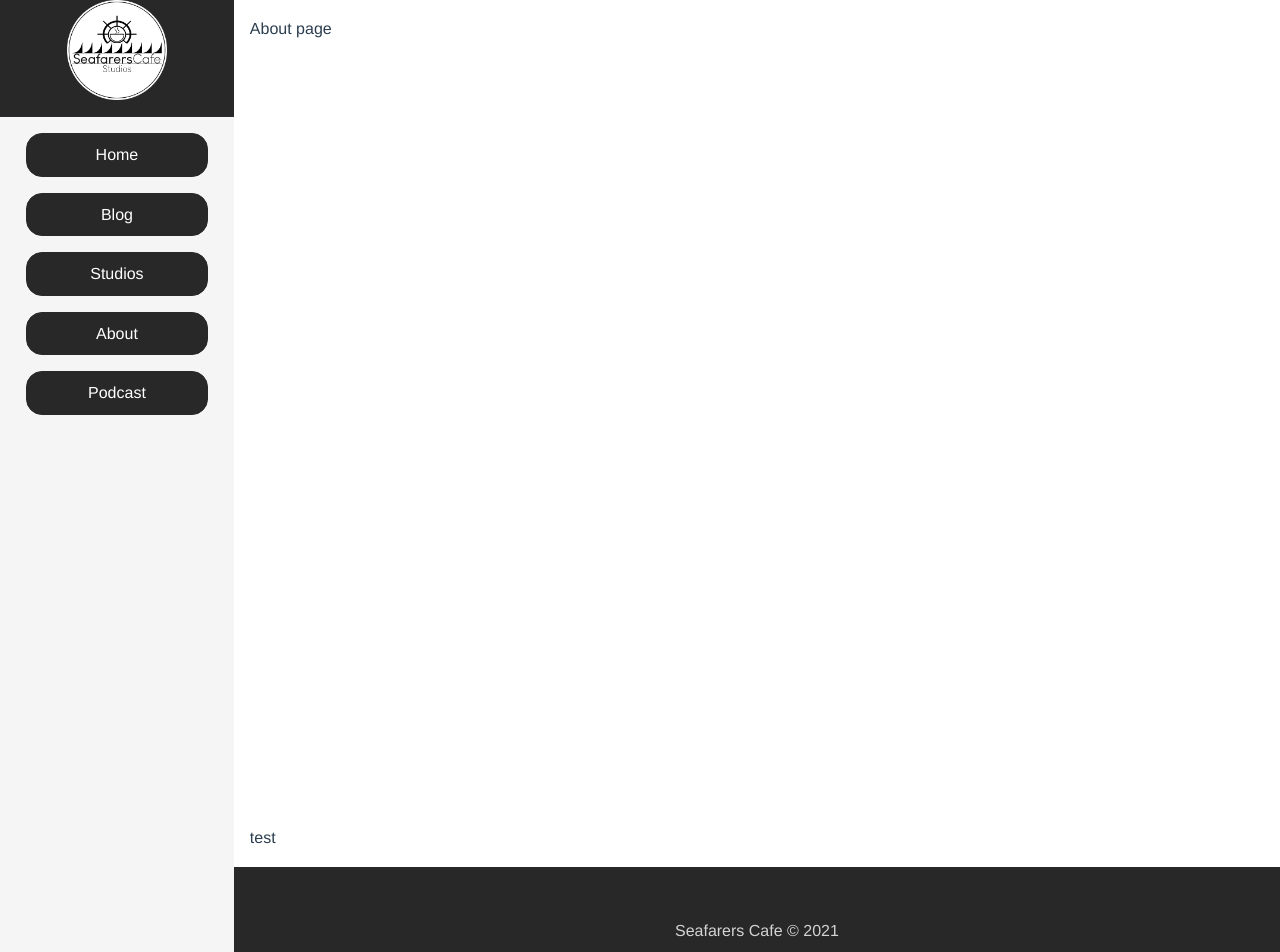
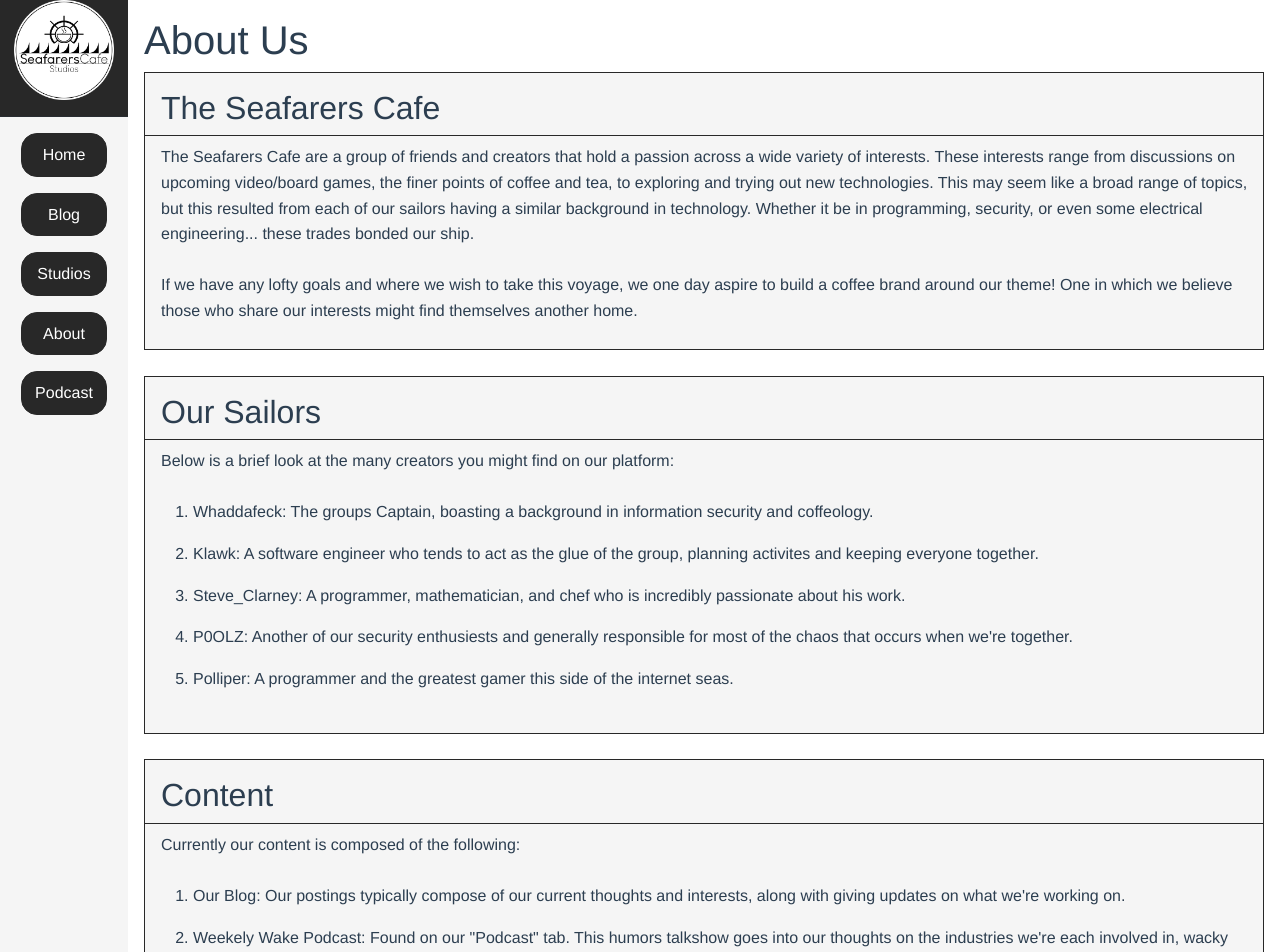
Before and after one commit to Matthew-Klawitter/SeafarersCafeSite, a Vue app in the folder app/frontend/: page /about in a window 1280 px wide. Shown: the top 952 px of the page. Built offline with nearby package versions, Linux system fonts and the light colour scheme.

Commit message:
rm old files, finished about us page

```diff
--- a/app/frontend/src/components/admin/footer/AdminFooter.vue
+++ /dev/null
@@ -1,28 +0,0 @@
-<template>
-  <footer>
-    <p>{{ copyright }}</p>
-    <p>{{ creator }}</p>
-  </footer>
-</template>
-
-<script>
-export default {
-  data() {
-    return {
-      copyright: 'Seafarers Cafe © 2020',
-      creator: 'Created by Matthew Klawitter'
-    }
-  }
-}
-</script>
-
-<style scoped>
-  footer {
-    clear: both;
-    position: relative;
-    height: 200px;
-    width: 100%;
-    background-color: lightblue;
-    text-align: center;
-  }
-</style>
--- a/app/frontend/src/components/admin/header/AdminHeader.vue
+++ /dev/null
@@ -1,55 +0,0 @@
-<template>
-  <header>
-    <div id="home-header-title">
-      <h1> {{ title }} </h1>
-    </div>
-    <div id="home-header-navbar">
-      <ul>
-        <li><router-link to="/admin/adminblog">Blog Posts</router-link></li>
-        <li><router-link to="/admin/photos">Photos</router-link></li>
-        <li><router-link to="/admin/projects">Projects</router-link></li>
-        <li><router-link to="/admin/tags">Tags</router-link></li>
-        <li><router-link to="/admin/accounts">Accounts</router-link></li>
-      </ul>
-    </div>
-  </header>
-</template>
-
-<script>
-
-
-export default {
-  props: {
-    title: String
-  }
-}
-</script>
-
-<style scoped>
-  #home-header-title h1{
-    text-align: center;
-  }
-
-  header {
-    background-color: lightblue;
-    left: 0;
-    bottom: 0;
-    display: grid;
-    text-align: left;
-  }
-
-  ul {
-    list-style-type: none;
-    text-align: center;
-    padding: 0;
-  }
-
-  li {
-    padding-left: .5em;
-    padding-right: .5em;
-  }
-
-  #home-header-navbar ul li {
-    border-bottom: 2px solid black;
-  }
-</style>
--- a/app/frontend/src/views/admin/Admin.vue
+++ b/app/frontend/src/views/admin/Admin.vue
@@ -2,7 +2,7 @@
   <div id="admin">
     <div class="col">
       <div class="left">
-        <Header title="Administration"/>
+        <!-- <Header title="Administration"/> -->
       </div>
       <div class="right">
         <div class="content">
@@ -10,21 +10,21 @@
         </div>
       </div>
     </div>
-    <Footer/>
+    <!-- <Footer/> -->
   </div>
 </template>
 
 <script>
-import Header from '@/components/admin/header/AdminHeader.vue';
-import Footer from '@/components/admin/footer/AdminFooter.vue';
+// import Header from '@/components/admin/header/AdminHeader.vue';
+// import Footer from '@/components/admin/footer/AdminFooter.vue';
 
-export default {
-  name: 'Admin',
-  components: {
-    Header,
-    Footer
-  }
-}
+// export default {
+//   name: 'Admin',
+//   components: {
+//     Header,
+//     Footer
+//   }
+// }
 </script>
 
 <style scoped>
--- a/app/frontend/src/views/home/Home.vue
+++ b/app/frontend/src/views/home/Home.vue
@@ -58,12 +58,12 @@ export default {
   .home-menu {
     grid-area: menu;
     background-color: whitesmoke;
+    min-width: 8em;
   }
 
   .home-content {
     grid-area: main;
-    padding-left: 1rem;
-    padding-top: 1rem;
+    padding: 1rem;
   }
 
   .home-footer {
--- a/app/frontend/src/views/home/HomeAbout.vue
+++ b/app/frontend/src/views/home/HomeAbout.vue
@@ -1,39 +1,74 @@
 <template>
   <div id="home-about">
-    <p>About page</p>
+    <h1>About Us</h1>
+    <div class="about-block">
+      <div class="about-block-title">
+        <h2>The Seafarers Cafe</h2>
+      </div>
+      <div class="about-block-content">
+        The Seafarers Cafe are a group of friends and creators that hold a passion across a wide variety of interests. These interests range from discussions on upcoming video/board games, the finer points of coffee and tea, to exploring and trying out new technologies.
+        This may seem like a broad range of topics, but this resulted from each of our sailors having a similar background in technology. Whether it be in programming, security, or even some electrical engineering... these trades bonded our ship.
         <br>
         <br>
+        If we have any lofty goals and where we wish to take this voyage, we one day aspire to build a coffee brand around our theme! One in which we believe those who share our interests might find themselves another home.
         <br>
         <br>
+      </div>
+    </div>
+    <br>
+    <div class="about-block">
+      <div class="about-block-title">
+        <h2>Our Sailors</h2>
+      </div>
+      <div class="about-block-content">
+        Below is a brief look at the many creators you might find on our platform:
         <br>
         <br>
+        <ol>
+          <li><p>Whaddafeck: The groups Captain, boasting a background in information security and coffeology.</p></li>
+          <li><p>Klawk: A software engineer who tends to act as the glue of the group, planning activites and keeping everyone together.</p></li>
+          <li><p>Steve_Clarney: A programmer, mathematician, and chef who is incredibly passionate about his work.</p></li>
+          <li><p>P0OLZ: Another of our security enthusiests and generally responsible for most of the chaos that occurs when we're together.</p></li>
+          <li><p>Polliper: A programmer and the greatest gamer this side of the internet seas.</p></li>
+        </ol>
+        <br>
+      </div>
+    </div>
+    <br>
+    <div class="about-block">
+      <div class="about-block-title">
+        <h2>Content</h2>
+      </div>
+      <div class="about-block-content">
+        Currently our content is composed of the following:
         <br>
         <br>
+        <ol>
+          <li><p>Our Blog: Our postings typically compose of our current thoughts and interests, along with giving updates on what we're working on.</p></li>
+          <li><p>Weekely Wake Podcast: Found on our "Podcast" tab. This humors talkshow goes into our thoughts on the industries we're each involved in, wacky video game discussions, to what's just been on our minds.</p></li>
+          <li><p>Seafarer Cafe Studios: Found on our "Studios" tab. This page shows off a list of the projects our group has released or are working on.</p></li>
+        </ol>
         <br>
-    <br>
-    <br>
-    <br>
-    <br>
-    <br>
-    <br>
-    <br>
-    <br>
-    <br>
-    <br>
-    <br>
-    <br>
-    <br>
-    <br>
-    <br>
-    <br>
-    <br>
-    <br>
-    <br>
-    <br>
-    <br>
-    <p>test</p>
+      </div>
+    </div>
   </div>
 </template>
 
 <style scoped>
+  .about-block {
+    width: 100%;
+    border: 1px solid rgb(40, 40, 40);
+    background-color: whitesmoke;
+  }
+  .about-block-title {
+    width: 100%;
+    border-bottom: 1px solid rgb(40, 40, 40);
+    padding-top: 1rem;
+    padding-left: 1rem;
+  }
+  .about-block-content {
+    width: 100%;
+    padding-top: .5rem;
+    padding-left: 1rem;
+  }
 </style>
--- a/app/frontend/src/views/home/HomeStudios.vue
+++ b/app/frontend/src/views/home/HomeStudios.vue
@@ -6,13 +6,13 @@
 </template>
 
 <script>
-import HomeStudioFeed from '@/components/home/studios/HomeStudioFeed.vue';
+// import HomeStudioFeed from '@/components/home/studios/HomeStudioFeed.vue';
 
 export default {
-  name: 'HomeStudios',
-  components: {
-    HomeStudioFeed
-  }
+  // name: 'HomeStudios',
+  // components: {
+  //   HomeStudioFeed
+  // }
 }
 </script>
 
```
Also changed, not shown: app/frontend/src/components/shared/blog/HomeBlogCard.vue (added), app/frontend/src/components/shared/blog/HomeBlogFeed.vue (added), app/frontend/src/components/shared/blog/HomeBlogPost.vue (added), app/frontend/src/components/shared/studios/HomeStudioCard.vue (added), app/frontend/src/components/shared/studios/HomeStudioFeed.vue (renamed from app/frontend/src/components/home/studios/HomeStudioFeed.vue). Lines whose indentation alone changed are shown as unchanged.
